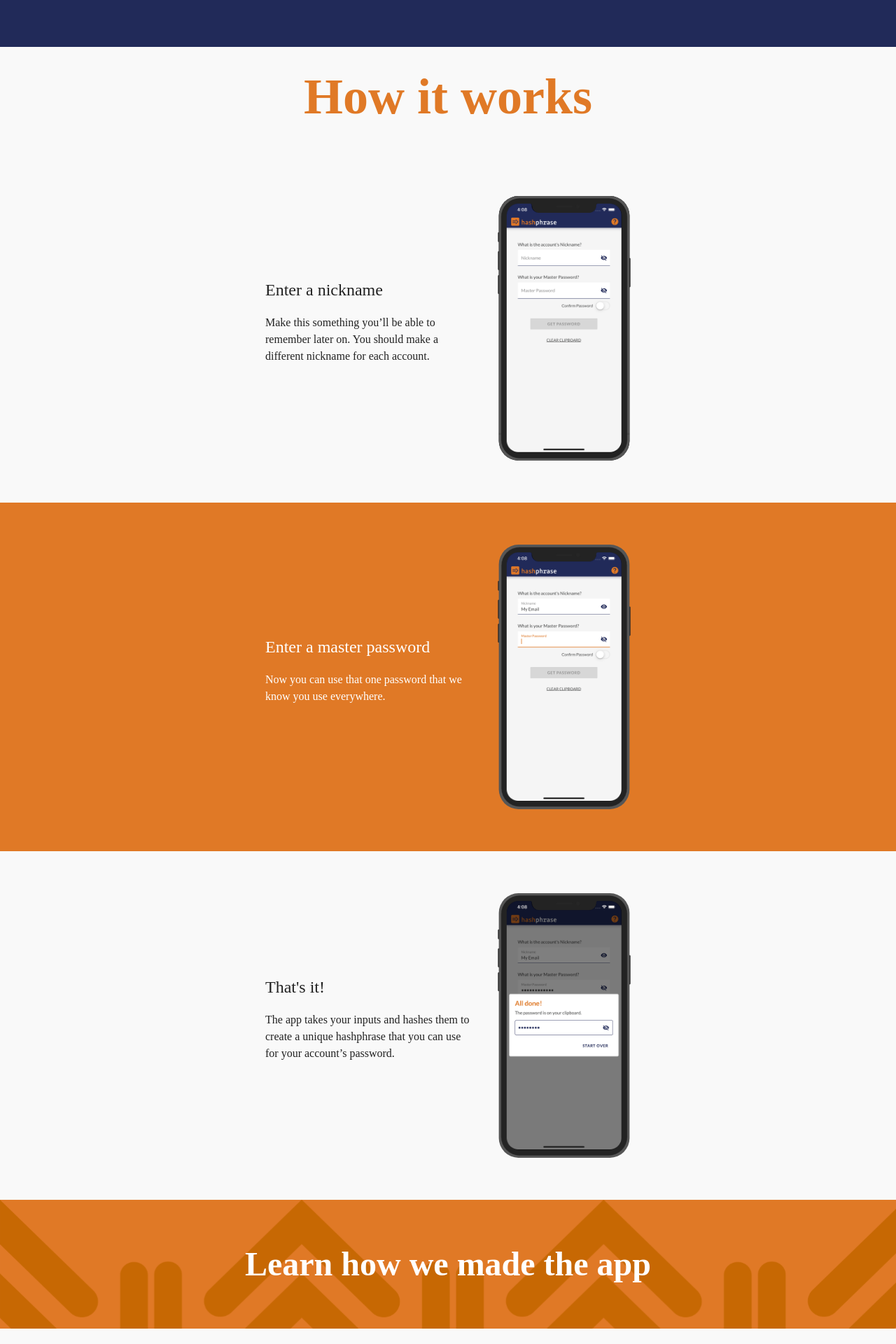
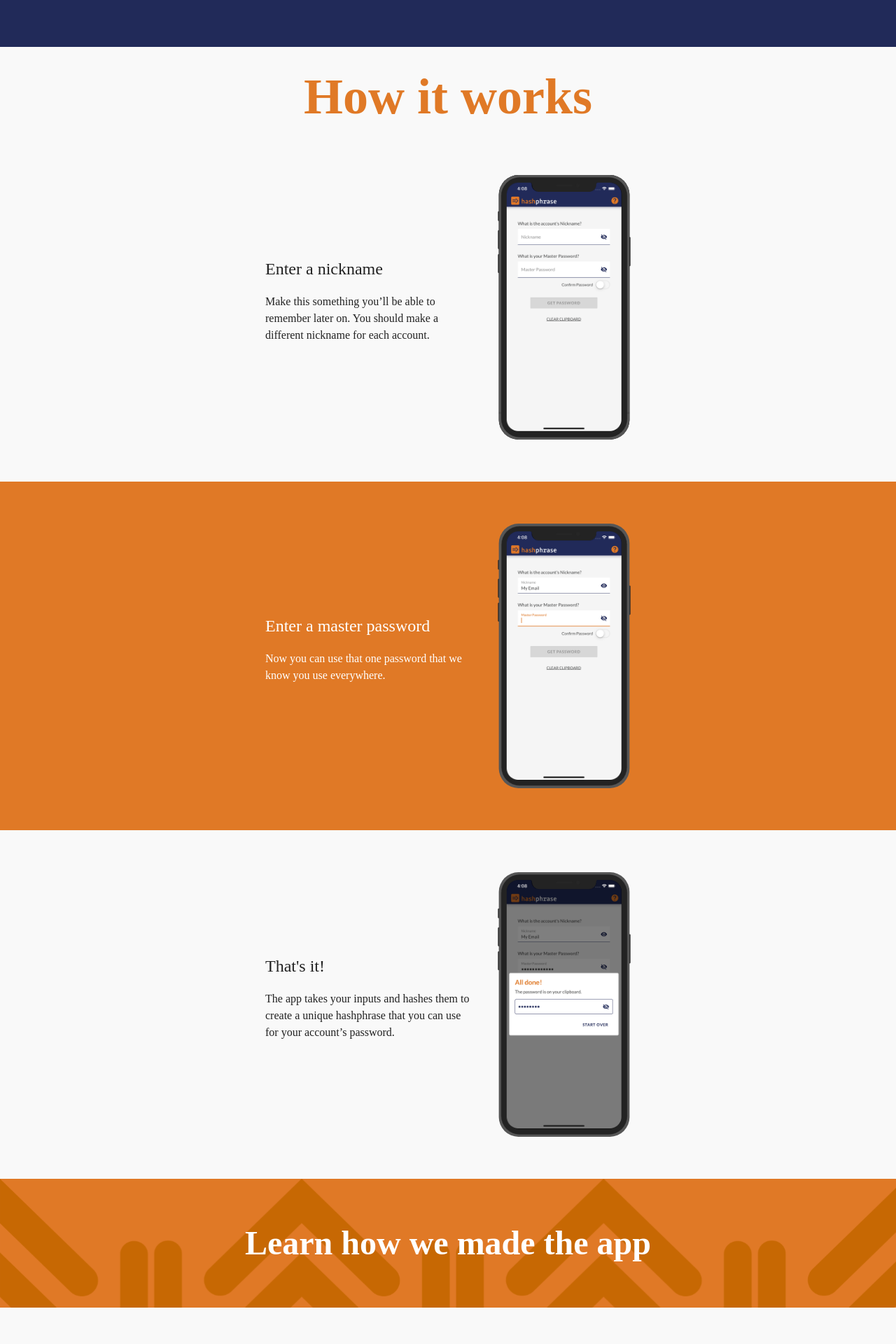
Before and after one commit to Vermonster/hashphrase, a Jekyll site: the page index.html, which Jekyll copies as it is, in a window 1280 px wide. Shown: the part 833-2753 px from the top of the page at 70% size. Built offline with Jekyll 4.4.1, drawn with Linux system fonts in a browser that asks for light colours; some web fonts are replaced.

Commit message:
decrease extra spacing for first .steps element

```diff
--- a/assets/css/main.scss
+++ b/assets/css/main.scss
@@ -174,6 +174,9 @@
           height: 378px;
         }
       }
+    }
+    .steps:nth-of-type(1) {
+      padding-top: 30px;
     }
     .accent-block {
       background: #E07926;
```
